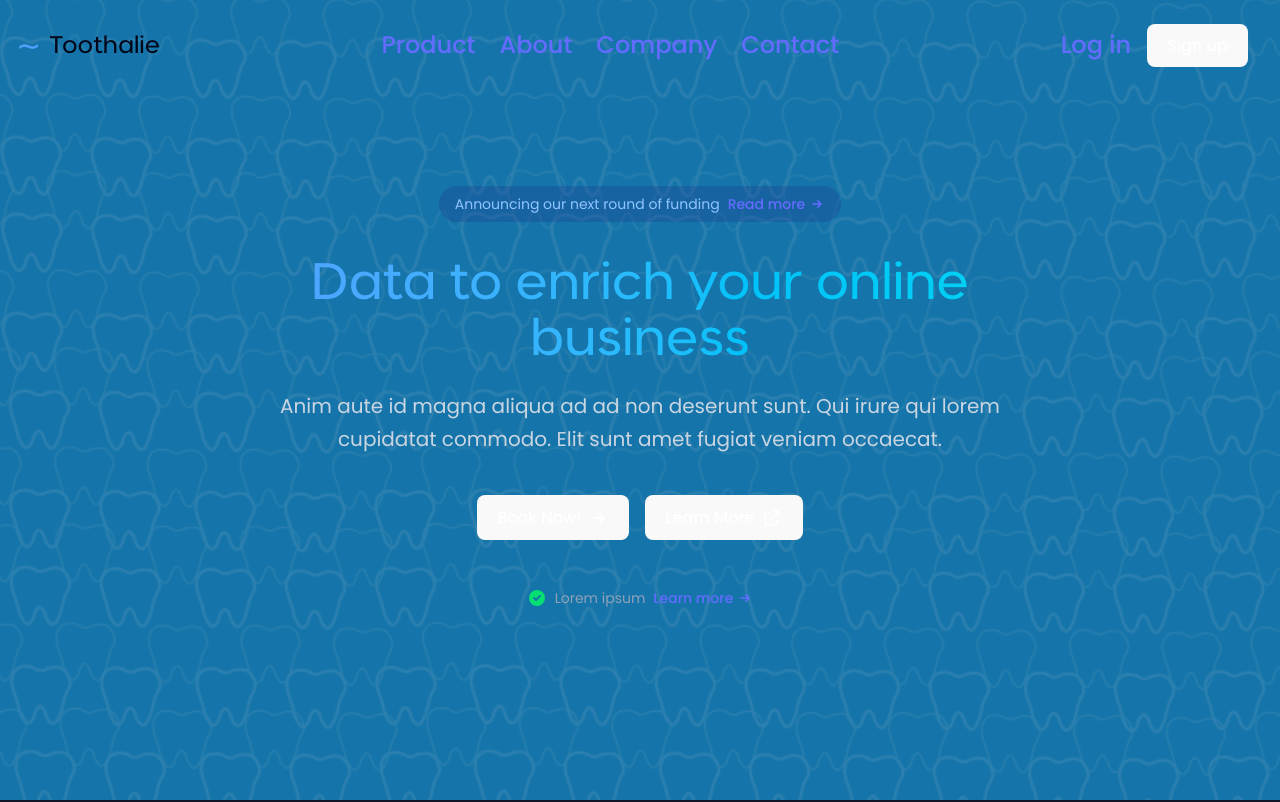
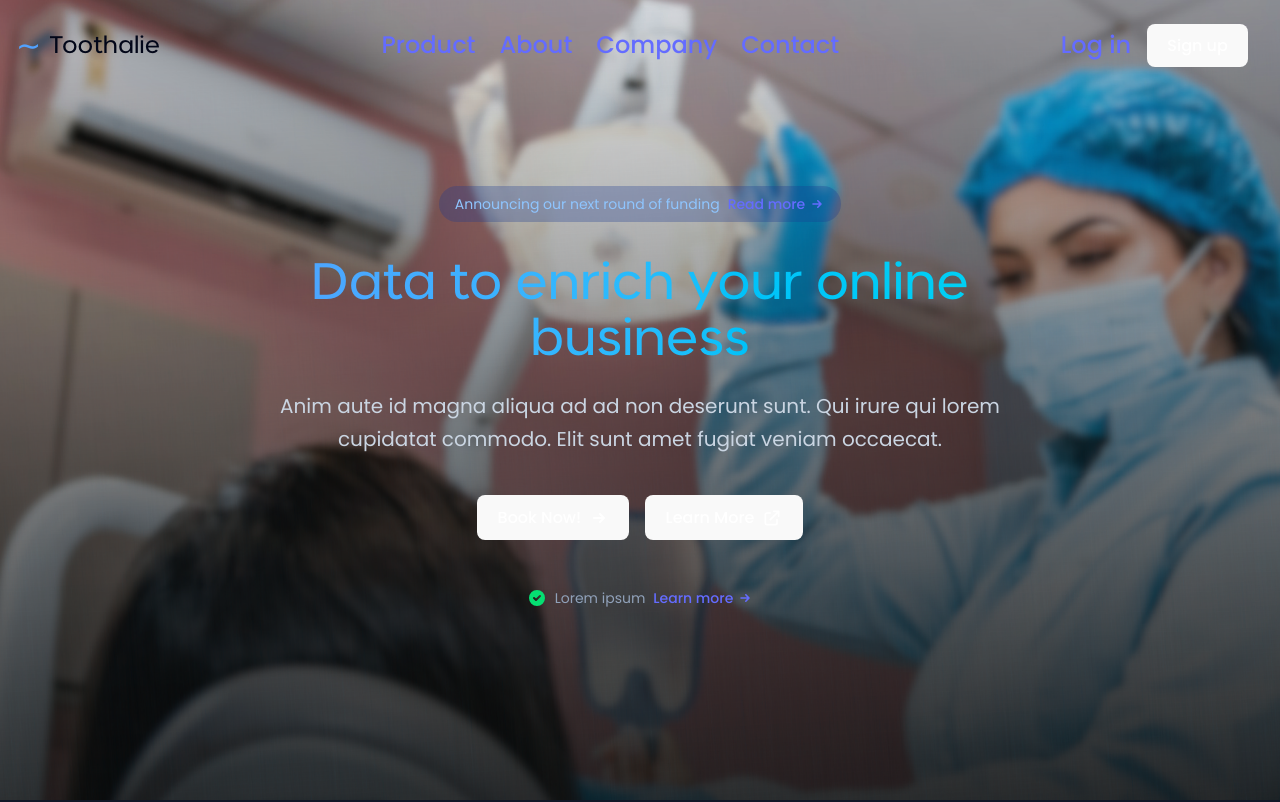
Before and after one commit to cl1ntdev/Toothalie-Front-End, a React (Vite) app: page / in a window 1280 px wide. Shown: the top 802 px of the page. Built offline with nearby package versions, Linux system fonts and the light colour scheme.

Commit message:
change background

```diff
--- a/src/Pages/LandinPageSection/Lpage_Section1.tsx
+++ b/src/Pages/LandinPageSection/Lpage_Section1.tsx
@@ -1,12 +1,12 @@
 import React from "react";
-import bgLight from '../../assets/bgLight.png'
+import dentist from '../../assets/dentist-bg.png'
 import bgDark from '../../assets/bgDark.png'
 export default function LPage_Section1() {
   return (
     <div className="min-h-screen bg-gray-900 text-white flex flex-col justify-between
       bg-cover bg-center h-screen
       "
-          style={{ backgroundImage: `url(${bgDark})` }}
+          style={{ backgroundImage: `url(${dentist})` }}
     >
 
 
```
